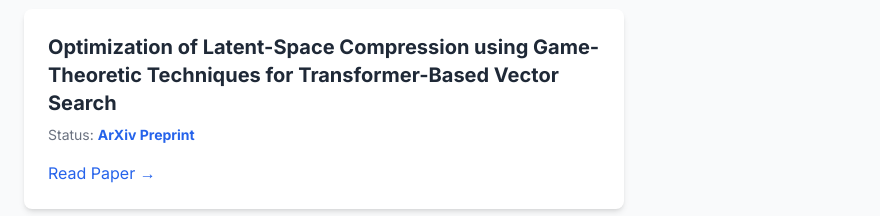
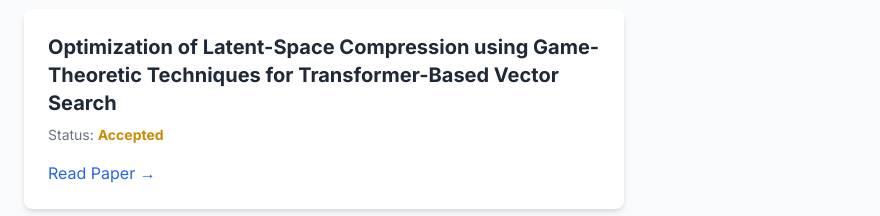
Before and after one commit to 1nisharg/1nisharg.github.io, a plain HTML site: page index.html in a window 1280 px wide. Shown: the part 2360-2576 px from the top of the page, without its empty margins (0-880 px from the left). Drawn offline with nearby package versions, Linux system fonts and the light colour scheme.

Commit message:
Update index.html

```diff
--- a/index.html
+++ b/index.html
@@ -223,7 +223,7 @@
                 <div class="bg-white p-6 rounded-lg shadow-md hover:shadow-xl transition-shadow duration-300 flex flex-col">
                     <div class="flex-grow">
                         <h3 class="text-xl font-bold mb-2">Optimization of Latent-Space Compression using Game-Theoretic Techniques for Transformer-Based Vector Search</h3>
-                        <p class="text-sm text-gray-500 mb-4">Status: <span class="font-semibold text-blue-600">ArXiv Preprint</span></p>
+                        <p class="text-sm text-gray-500 mb-4">Status: <span class="font-semibold text-yellow-600">Accepted</span></p>
                     </div>
                     <a href="https://arxiv.org/abs/2508.18877" target="_blank" class="text-blue-600 hover:underline">Read Paper &rarr;</a>
                 </div>
```
